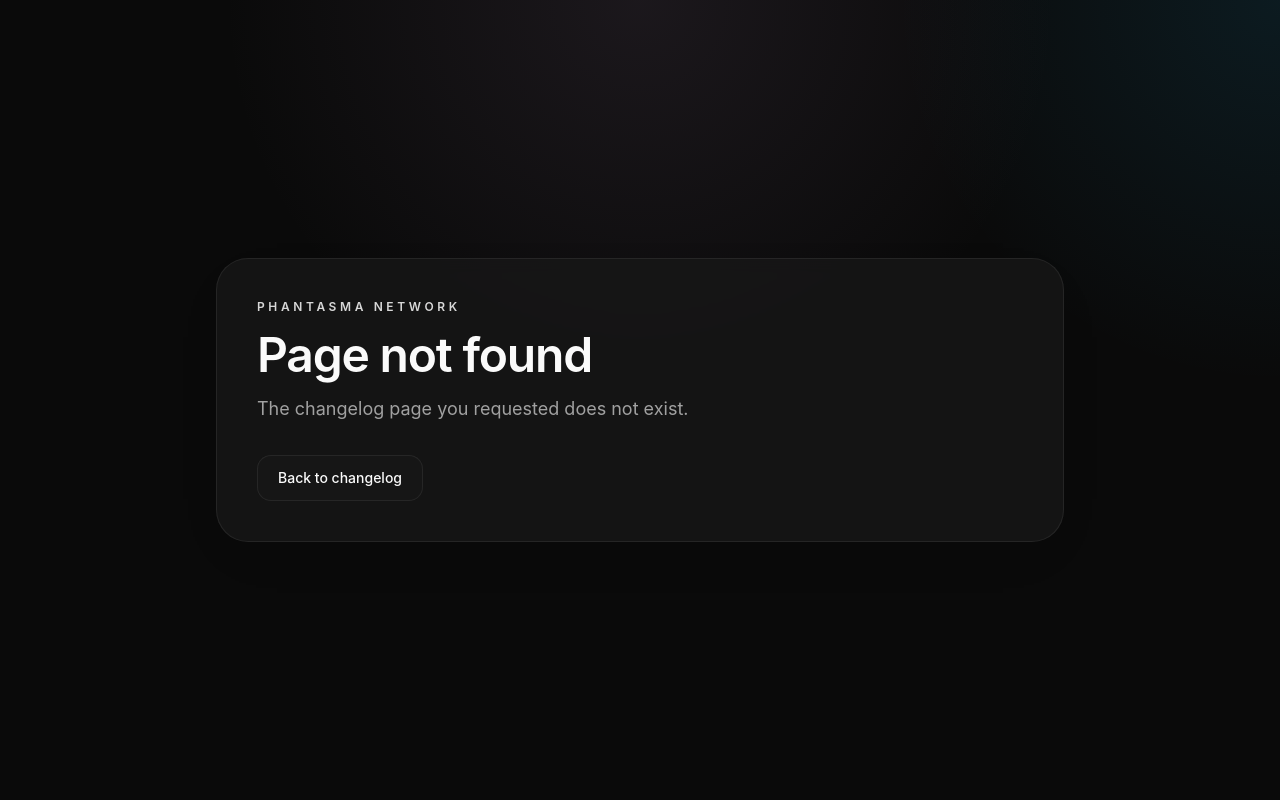
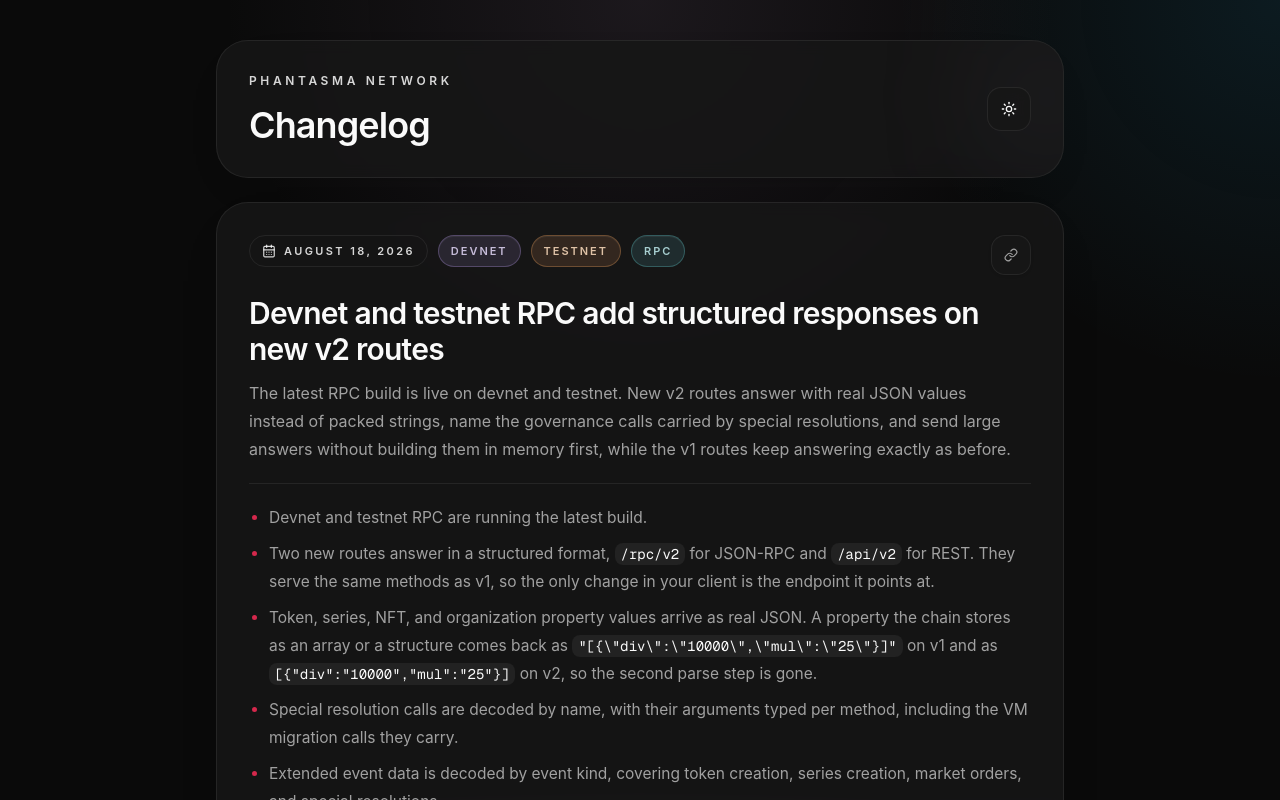
Before and after one commit to phantasma-io/changelog-frontend, a Next.js app: page /2026-08-18-devnet-testnet-rpc-structured-responses in a window 1280 px wide. Before the commit this address had no page. Shown: the top 800 px of the page. Built offline with nearby package versions, Linux system fonts and the light colour scheme.

Commit message:
Add a permanent URL per changelog entry

```diff
--- /dev/null
+++ b/src/app/[slug]/page.tsx
@@ -0,0 +1,88 @@
+import type { Metadata } from "next";
+import { notFound } from "next/navigation";
+import { ChangelogPageShell } from "@/components/ChangelogPageShell";
+import { getAllChangelogEntries } from "@/lib/changelog";
+
+type EntryParams = {
+  slug: string;
+};
+
+// Every entry URL is known at build time, so an unknown slug must 404 instead of
+// being rendered on demand. This also keeps the route from shadowing anything:
+// only real entry slugs resolve here.
+export const dynamicParams = false;
+
+async function findEntry(slug: string) {
+  const entries = await getAllChangelogEntries();
+
+  return entries.find((entry) => entry.slug === slug);
+}
+
+export async function generateStaticParams() {
+  const entries = await getAllChangelogEntries();
+
+  return entries.map((entry) => ({ slug: entry.slug }));
+}
+
+// A single entry carries its own title and description so a link shared on social
+// platforms previews as that article instead of the generic changelog card.
+export async function generateMetadata({
+  params,
+}: {
+  params: Promise<EntryParams>;
+}): Promise<Metadata> {
+  const { slug } = await params;
+  const entry = await findEntry(slug);
+
+  if (!entry) {
+    return {};
+  }
+
+  const description = entry.summary?.trim() || undefined;
+
+  return {
+    title: `${entry.title} | Phantasma Network Changelog`,
+    description,
+    openGraph: {
+      title: entry.title,
+      description,
+      type: "article",
+      publishedTime: entry.publishedAt,
+    },
+    twitter: {
+      card: "summary",
+      title: entry.title,
+      description,
+    },
+  };
+}
+
+// The permanent address of one changelog entry. The paginated pages move an entry
+// from page to page as newer ones are published, so a page-scoped link decays;
+// this route does not.
+export default async function EntryPage({
+  params,
+}: {
+  params: Promise<EntryParams>;
+}) {
+  const { slug } = await params;
+  const entry = await findEntry(slug);
+
+  if (!entry) {
+    notFound();
+  }
+
+  // Reuse the list shell with a single-entry page: the pagination control renders
+  // nothing at one page, so this is the same frame the entry has in the list.
+  return (
+    <ChangelogPageShell
+      page={{
+        entries: [entry],
+        currentPage: 1,
+        totalPages: 1,
+        totalEntries: 1,
+        pageSize: 1,
+      }}
+    />
+  );
+}
--- a/src/components/PermalinkButton.tsx
+++ b/src/components/PermalinkButton.tsx
@@ -7,11 +7,14 @@
 
 // Permalink control for a changelog entry.
 //
-// Hybrid behavior (the common convention): it stays a real anchor to the entry's
-// hash, so semantics, keyboard focus, and modified clicks (open in a new tab,
-// "copy link address") keep working. A plain primary click additionally copies
-// the entry's ABSOLUTE URL to the clipboard and reflects it in the address bar,
-// because users expect a permalink icon to "copy the link", not only jump to it.
+// The link target is the entry's own page (`/<slug>`), which is the only address
+// that stays correct: the paginated list moves an entry from page to page as
+// newer ones are published, so a page-scoped hash link decays. It stays a real
+// anchor, so semantics, keyboard focus, and modified clicks (open in a new tab,
+// "copy link address") keep working. A plain primary click copies that absolute
+// URL instead of navigating, because users expect a permalink icon to "copy the
+// link". The entry card keeps its hash id, so links shared before this route
+// existed still resolve on the list pages.
 export function PermalinkButton({ slug, title }: { slug: string; title: string }) {
   const [copied, setCopied] = useState(false);
 
@@ -24,12 +27,8 @@
 
     event.preventDefault();
 
-    // Absolute URL to this entry on the current (possibly paginated) page.
-    const url = `${window.location.origin}${window.location.pathname}#${slug}`;
-
-    // Reflect the permalink in the address bar without the scroll jump a default
-    // hash navigation would cause.
-    window.history.replaceState(null, "", `#${slug}`);
+    // Absolute, permanent URL of this entry.
+    const url = `${window.location.origin}/${slug}`;
 
     if (await copyText(url)) {
       setCopied(true);
@@ -39,7 +38,7 @@
 
   return (
     <a
-      href={`#${slug}`}
+      href={`/${slug}`}
       onClick={handleClick}
       className="inline-flex h-10 w-10 items-center justify-center rounded-xl border border-border/70 bg-card/80 text-muted-foreground shadow-sm backdrop-blur transition hover:border-[rgb(var(--brand-cyan)/0.4)] hover:text-[rgb(var(--brand-cyan))]"
       aria-label={copied ? `Permalink to ${title} copied` : `Copy permalink to ${title}`}
```
Also changed, not shown: 1 other file (tests, documents, lock files or other folders).
